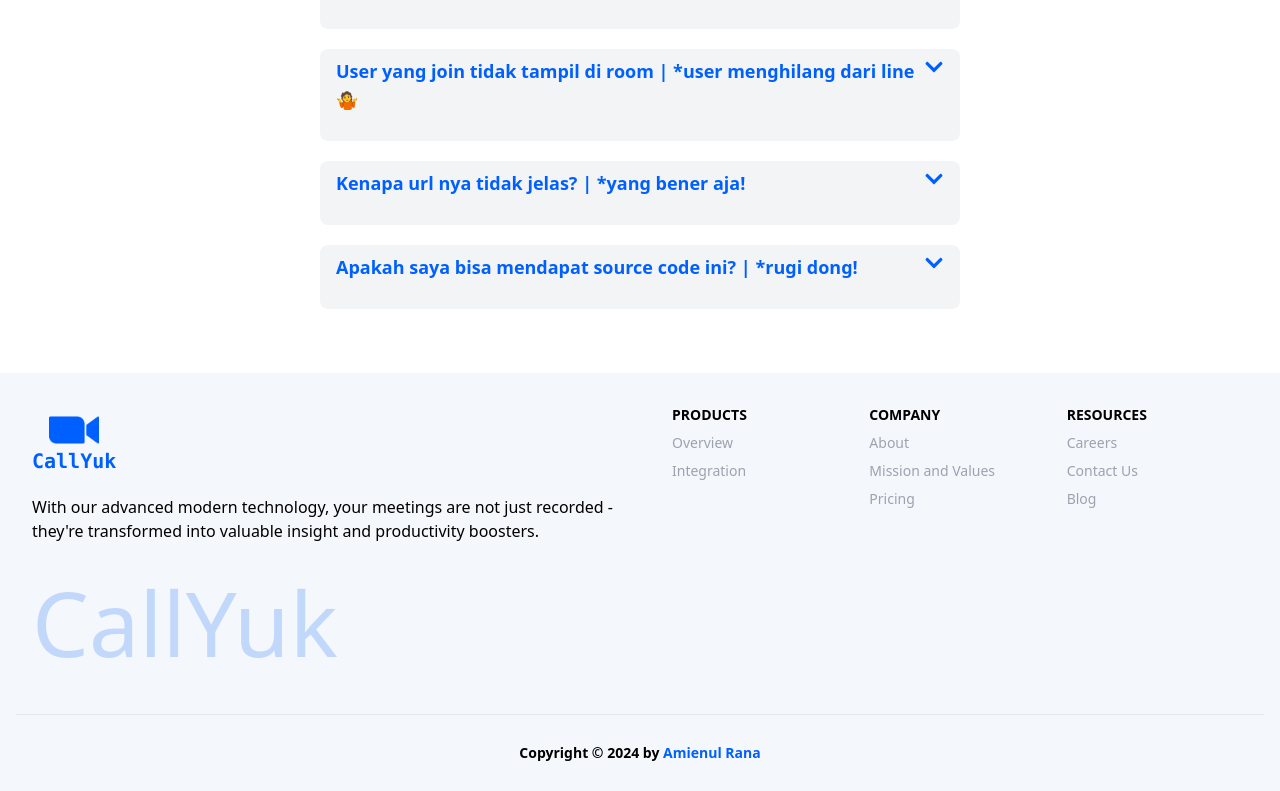
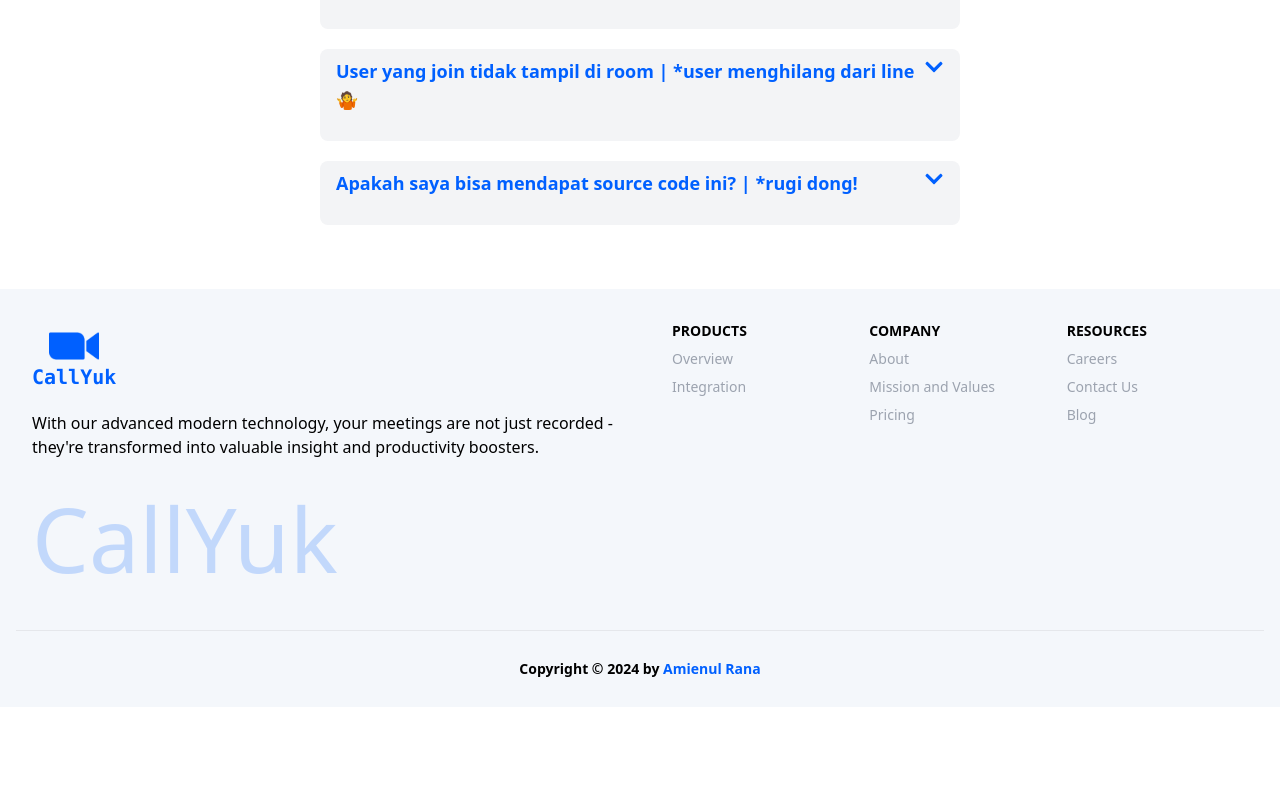
Before and after one commit to AmienulRana/meet-yuk, a Next.js app: page / in a window 1280 px wide. Shown: the part 4240-5031 px from the top of the page. After the commit the page ends 4947 px from the top, so only its background shows below. Built offline with nearby package versions, Linux system fonts and the light colour scheme; no server answers.

Commit message:
remove faq about url app

```diff
--- a/src/components/pages/home/Faq.tsx
+++ b/src/components/pages/home/Faq.tsx
@@ -18,11 +18,6 @@
         "Ini terjadi karena saat pertama kali anda memasuki room, browser memerlukan akses ke kamera dan microphone anda. sehingga beberapa proses ter-block oleh request permintaan izin tersebut.",
     },
     {
-      title: "Kenapa url nya tidak jelas? | *yang bener aja!",
-      explain:
-        "Server yang dipakai aplikasi ini adalah server gratis. Kenapa? karena untuk membuat url nya menjadi static butuh biaya yang cukup lumayan untuk menyimpan aplikasi ini ke dalam server asli",
-    },
-    {
       title: "Apakah saya bisa mendapat source code ini? | *rugi dong!",
       explain:
         "Tapi boong! hehehe (hanya bercanda). Jika teman-teman developer tertarik dengan project ini dan ingin mengembangkan aplikasi ini  sebagai portfolio teman-teman, kalian bisa mengunjungi repo github saya di https://github.com/AmienulRana/meet-yuk",
```
